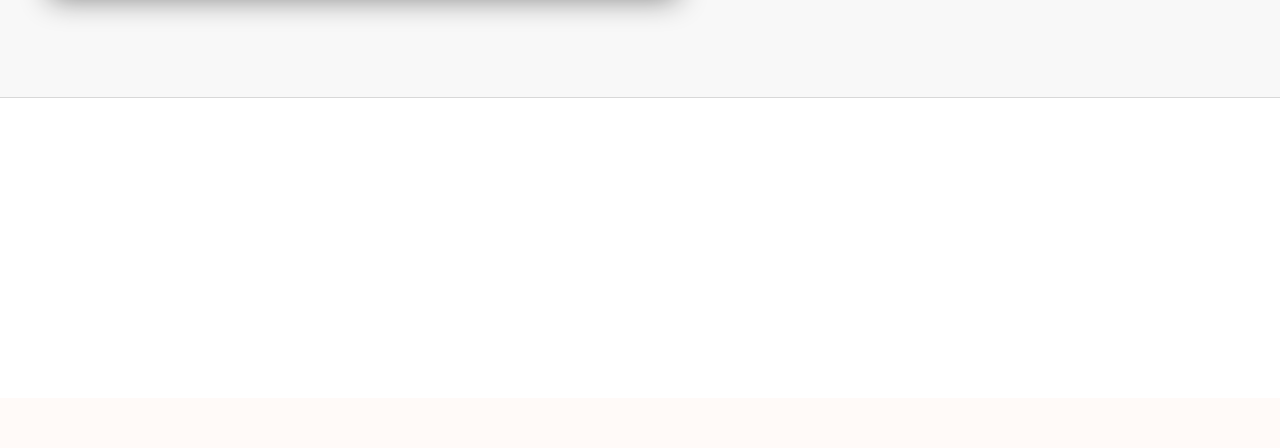
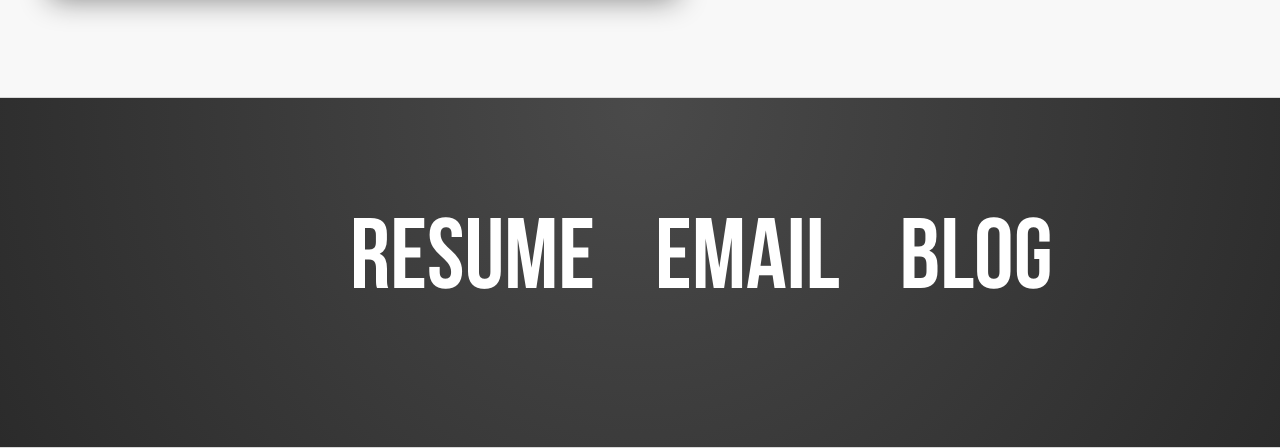
Before and after one commit to cjrieck/cjrieck.github.io, a PHP site: page / in a window 1280 px wide. Shown: the part 2952-3400 px from the top of the page. Before the commit the page ends 3050 px from the top, so only its background shows below. Run offline with PHP 8.4, Linux system fonts and the light colour scheme.

Commit message:
moved footer to container

```diff
--- a/css/style.css
+++ b/css/style.css
@@ -86,10 +86,10 @@ iframe {
 }
 
 .container {
-	height: 2900px; /* change size accordingly (based on projects and footer size) */
-	min-height: 2900px;
+	/*height: 100%;  change size accordingly (based on projects and footer size) */
+	/*min-height: 2900px;*/
 	min-width: 1000px;
-	z-index: 3;
+	/*z-index: 3;*/
 }
 /* Cleanup CSS for nav bar */
 
@@ -425,26 +425,18 @@ nav ul li {
 .footer-wrapper {
 	width: 100%;
 	position: relative;
-	bottom: 0;
-	/*z-index: -5;*/
 
-	opacity: 0;
+	background: #2c3e50;
+	background-image: -webkit-radial-gradient(50% 10px, circle cover, #4a4a4a, #2b2b2b);
+	background-image: -moz-radial-gradient(50% 10px, circle cover, #4a4a4a, #2b2b2b);
+    background-image: -ms-radial-gradient(50% 10px, circle cover, #4a4a4a, #2b2b2b); /* IE10+ */
+    background-image: -o-radial-gradient(50% 10px, circle cover, #4a4a4a, #2b2b2b); /* Opera (13?) */
 }
 
 	.footer {
-		z-index: -6;
 		width: 100%;
 		height: 300px;
-		background: #2c3e50;
-		background-image: -webkit-radial-gradient(50% 10px, circle cover, #4a4a4a, #2b2b2b);
-		background-image: -moz-radial-gradient(50% 10px, circle cover, #4a4a4a, #2b2b2b);
-	    background-image: -ms-radial-gradient(50% 10px, circle cover, #4a4a4a, #2b2b2b); /* IE10+ */
-	    background-image: -o-radial-gradient(50% 10px, circle cover, #4a4a4a, #2b2b2b); /* Opera (13?) */
-		bottom: 0;
 		color: white;
-
-		margin-top: 300px;
-		position: fixed;
 	}
 
 		.connect {
--- a/index.html
+++ b/index.html
@@ -12,7 +12,7 @@
 	<script src="js/jquery-1.9.1.min.js"></script>
 	<link rel="stylesheet" type="text/css" href="css/style.css">
 	<script src="js/jsColor.js"></script>
-	<script src="js/script.min.js"></script>
+	<script src="js/script.js"></script>
 </head>
 
 <body>
@@ -166,17 +166,26 @@
 	    			</div>
 	    		</div>
 	    		<div class="contentLeft">
-	    			<iframe width="100%" height="166" scrolling="no" frameborder="no" src="https://w.soundcloud.com/player/?url=https%3A//api.soundcloud.com/tracks/153638548&amp;color=000000&amp;auto_play=false&amp;hide_related=false&amp;show_artwork=true"></iframe>
+	    			<iframe width="100%" height="166" scrolling="no" frameborder="no" src="https://w.soundcloud.com/player/?url=https%3A//api.soundcloud.com/tracks/174694917&amp;color=ff5500&amp;auto_play=false&amp;hide_related=false&amp;show_comments=true&amp;show_user=true&amp;show_reposts=false"></iframe>
 	    		</div>
 	    	</div>
 
 	    	<!-- <div class="project odd"></div>
 	    	<div class="project even"></div> -->
+	    	<div class="project footer-wrapper">
+		    	<div class="footer">
+		    		<div class="connect">
+			    		<a href="Clayton_Rieck_Resume.pdf" target="_blank">Resume</a>
+			    		<a href="mailto:cjrieck123%40gmail.com?subject=">Email</a>
+			    		<a href="http://claytonrieck.com/blog/index.php" target="_blank">Blog</a>
+		    		</div>
+		    	</div>
+		    </div>
+
 	    </div>
 
-
     </div>
-    <div class="footer-wrapper">
+    <!-- <div class="footer-wrapper">
     	<div class="footer">
     		<div class="connect">
 	    		<a href="Clayton_Rieck_Resume.pdf" target="_blank">Resume</a>
@@ -184,7 +193,7 @@
 	    		<a href="http://claytonrieck.com/blog/index.php" target="_blank">Blog</a>
     		</div>
     	</div>
-    </div>
+    </div> -->
 
     <script>
 	  (function(i,s,o,g,r,a,m){i['GoogleAnalyticsObject']=r;i[r]=i[r]||function(){
--- a/js/script.js
+++ b/js/script.js
@@ -1,6 +1,4 @@
 $(document).ready(function(){
-	// Calculate height of page here
-
 	$('html, body').stop().animate({
 		scrollTop: 0
 	}, 1000);
@@ -39,7 +37,6 @@ $(function() {
 			{
 
 				$('#navbar').removeClass("active");
-				// $('#navbar').stop().animate({top: '-100%'}, 800);
 				atTop = true;
 
 				// name on blurred picture
@@ -47,49 +44,25 @@ $(function() {
 					opacity: '1'
 				}, 10);
 
-				$('.footer-wrapper').stop().animate({
-					opacity: '0'
-				}, 10);
-
 			} else if (currPos >= offset*2/3 && atTop) {
 
-				// $('#navbar').stop().animate({top: '0%'}, 800);
 				$('#navbar').addClass("active");
 				atTop = false;
 
 				$('#description').addClass("showing");
-				// $('#description').stop().animate({
-				// 	opacity: '1',
-				// 	margin: '17.5% 20%'
-				// }, 500);
 
 				// name on blurred image at top
 				$('#intro_title').stop().animate({
 					opacity: '0'
 				}, 10);
-
-				$('.footer-wrapper').stop().animate({
-					opacity: '1'
-				}, 10);
 			}
 
 			// nav bar coloring code
 			if (currPos > projectsTop-50) { // change nav to black, icons and text to white
-				// $('#navbar ul').stop().animate({
-				// 		backgroundColor: '#ffffff'
-				// 	}, 100);
 
 				$('#navbar ul').addClass("white");
-
 				$('#navbar ul li a').addClass("white");
-				// $('#navbar ul li a').stop().animate({
-				// 		color: '#000000'
-				// 	}, 100);
-
 				$('#nav_title a').addClass("black");
-				// $('#nav_title a').stop().animate({
-				// 		color: '#000000'
-				// 	}, 100);
 
 				$('#twitter').attr('src', 'img/twitter_black.png');
 				$('#linkedin').attr('src', 'img/linkedin_black.png');
@@ -97,24 +70,9 @@ $(function() {
 
 			} else { // change nav to white, icons and text to black
 
-				// $('#navbar ul').stop().animate({
-				// 		backgroundColor: '#000000',
-				// 		color: '#ffffff'
-				// 	}, 100);
 				$('#navbar ul').removeClass("white");
-
-
 				$('#navbar ul li a').removeClass("white");
-
-				// $('#navbar ul li a').stop().animate({
-				// 		color: '#ffffff'
-				// 	}, 100);
-
 				$('#nav_title a').removeClass("black");
-
-				// $('#nav_title a').stop().animate({
-				// 		color: '#ffffff'
-				// 	}, 100);
 
 				$('#twitter').attr('src', 'img/twitter_white.png');
 				$('#linkedin').attr('src', 'img/linkedin_white.png');
@@ -122,19 +80,6 @@ $(function() {
 
 			}
 
-			// scroll to bottom when 3/4 way through footer
-			if (pos > lastScroll && $(window).scrollTop() + $(window).height() >= $(document).height()-75) {
-				$('html, body').stop().animate({
-					scrollTop: $(document).height()
-				}, 250);
-			}
-
-			if($(window).scrollTop() + $(window).height() == $(document).height()) {
-		       $('.footer-wrapper').css('z-index', 1);
-		    } else {
-		    	$('.footer-wrapper').css('z-index', -2);
-		    }
-
 		    lastScroll = pos;
 
 		}, 20);
```
Also changed, not shown: js/script.min.js (+1 -1 lines), css/style.min.css.
